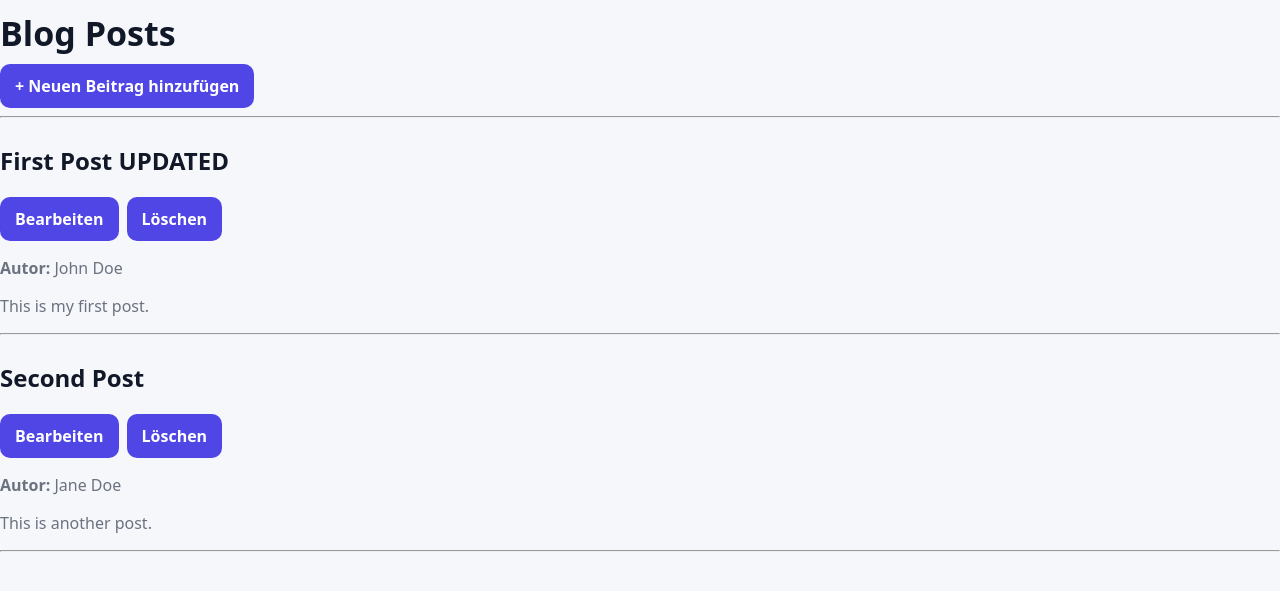
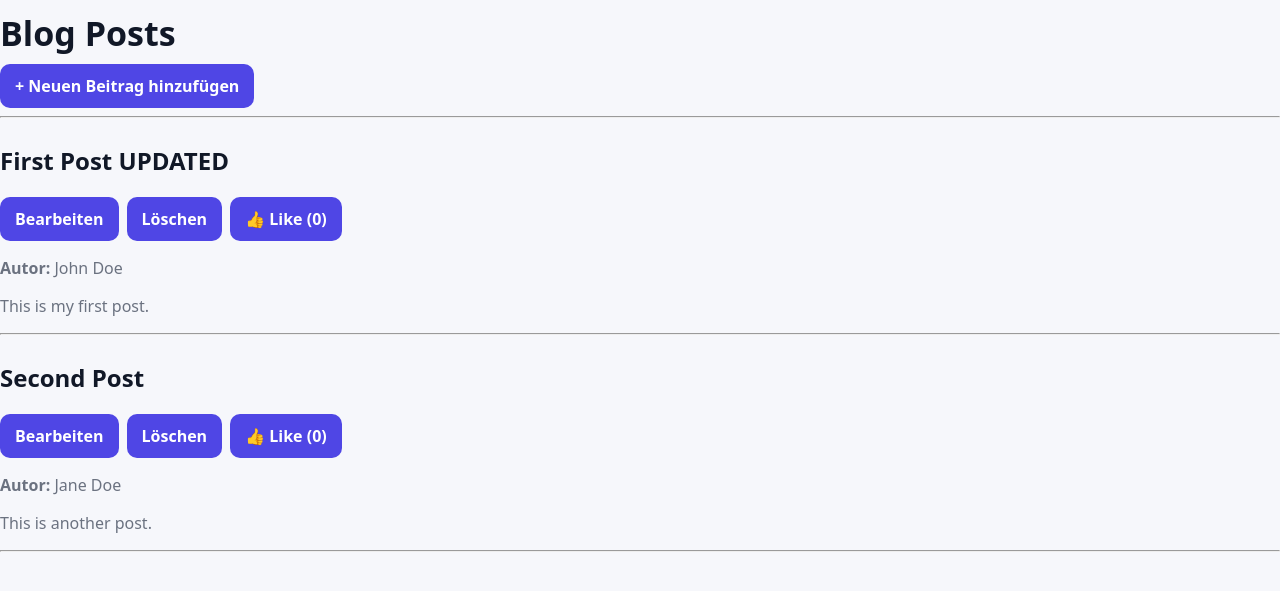
Before and after one commit to merwebattal-hue/MoviWebApp, a Flask app: page / in a window 1280 px wide. Shown: the top 591 px of the page. Run offline with Flask 3, Linux system fonts and the light colour scheme.

Commit message:
Add like functionality for blog posts

```diff
--- a/app.py
+++ b/app.py
@@ -37,7 +37,14 @@ def app_erstellen() -> Flask:
             return []
         try:
             with open(DATA_FILE, "r", encoding="utf-8") as f:
-                return json.load(f)
+                posts = json.load(f)
+
+                # Falls ältere Posts noch kein likes-Feld haben
+                for post in posts:
+                    if "likes" not in post:
+                        post["likes"] = 0
+
+                return posts
         except (json.JSONDecodeError, OSError):
             return []
 
@@ -84,6 +91,7 @@ def app_erstellen() -> Flask:
                 "author": author,
                 "title": title,
                 "content": content,
+                "likes": 0,
             }
             posts.append(new_post)
             speichere_blog_posts(posts)
@@ -112,7 +120,13 @@ def app_erstellen() -> Flask:
 
             if not author or not title or not content:
                 flash("Bitte alle Felder ausfüllen (Autor, Titel, Inhalt).", "error")
-                post_form = {"id": post_id, "author": author, "title": title, "content": content}
+                post_form = {
+                    "id": post_id,
+                    "author": author,
+                    "title": title,
+                    "content": content,
+                    "likes": post.get("likes", 0),
+                }
                 return render_template("update.html", post=post_form)
 
             for p in posts:
@@ -142,6 +156,28 @@ def app_erstellen() -> Flask:
 
         speichere_blog_posts(neue_posts)
         flash("Blogpost wurde gelöscht.", "success")
+        return redirect(url_for("index"))
+
+    # =========================
+    # LIKE (BLOG POST)
+    # =========================
+    @app.route("/like/<int:post_id>")
+    def like(post_id: int):
+        posts = lade_blog_posts()
+
+        gefunden = False
+        for p in posts:
+            if p.get("id") == post_id:
+                p["likes"] = p.get("likes", 0) + 1
+                gefunden = True
+                break
+
+        if not gefunden:
+            flash("Blogpost nicht gefunden.", "error")
+            return redirect(url_for("index"))
+
+        speichere_blog_posts(posts)
+        flash("Blogpost wurde geliked.", "success")
         return redirect(url_for("index"))
 
     # =========================
--- a/templates/index.html
+++ b/templates/index.html
@@ -11,20 +11,31 @@
       <h2>{{ post.title }}</h2>
 
       <div class="row" style="gap: 8px; margin: 8px 0;">
-        <a class="btn" href="{{ url_for('update', post_id=post.id) }}">Bearbeiten</a>
+
+        <a class="btn" href="{{ url_for('update', post_id=post.id) }}">
+          Bearbeiten
+        </a>
 
         <a class="btn"
            href="{{ url_for('delete', post_id=post.id) }}"
            onclick="return confirm('Diesen Blogpost wirklich löschen?');">
           Löschen
         </a>
+
+        <a class="btn"
+           href="{{ url_for('like', post_id=post.id) }}">
+          👍 Like ({{ post.likes or 0 }})
+        </a>
+
       </div>
 
       <p><strong>Autor:</strong> {{ post.author }}</p>
       <p>{{ post.content }}</p>
       <hr>
     </article>
+
   {% else %}
     <p>Noch keine Blogposts vorhanden.</p>
   {% endfor %}
+
 {% endblock %}
```
